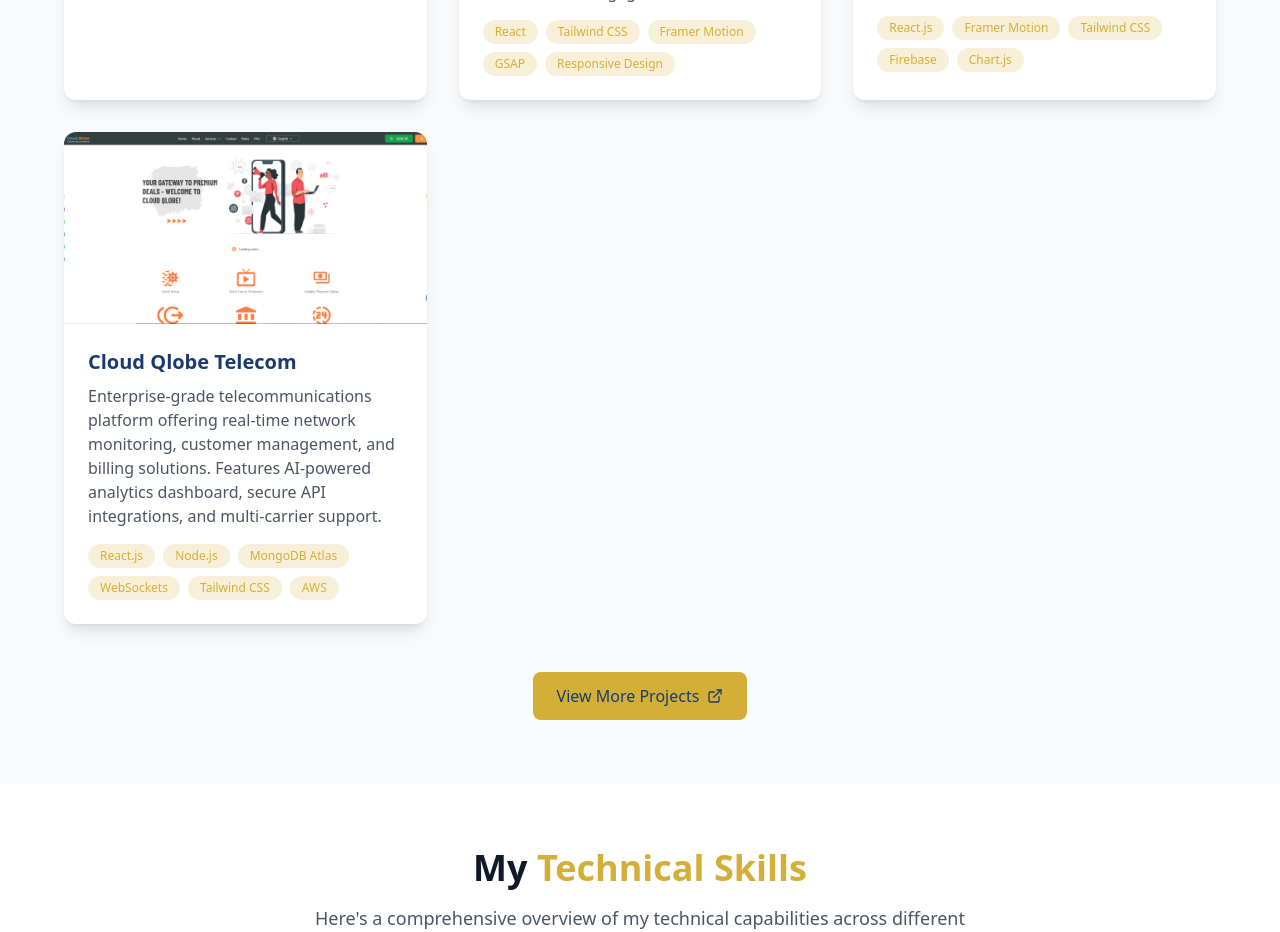
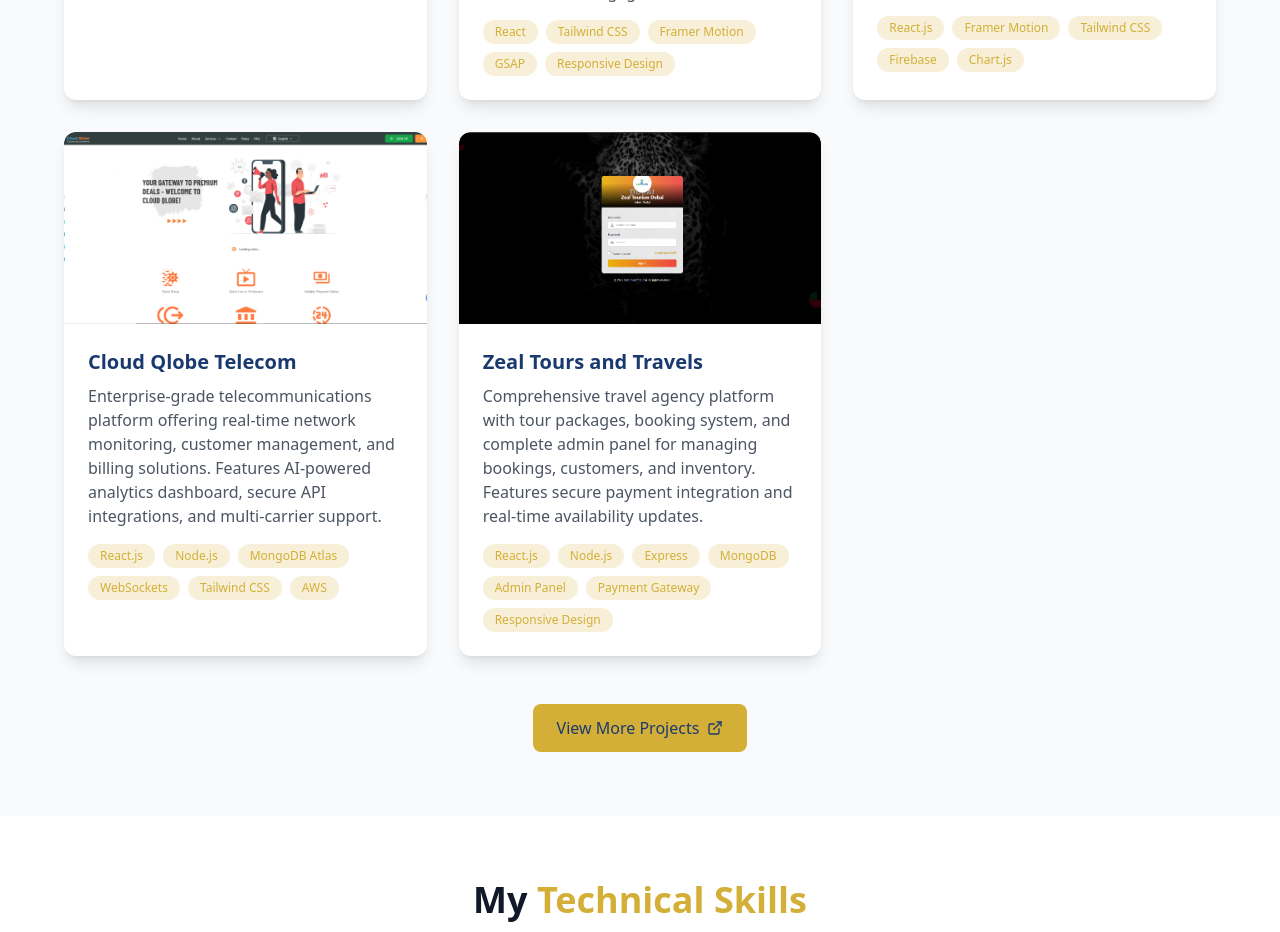
Before and after one commit to farhanparru/-My-Portfolio, a React (Create React App) app: page / in a window 1280 px wide. Shown: the part 1280-2212 px from the top of the page. Built offline with nearby package versions, Linux system fonts and the light colour scheme.

Commit message:
new projects

```diff
--- a/src/components/Projects.jsx
+++ b/src/components/Projects.jsx
@@ -5,6 +5,7 @@
 import technomagic from "../assets/technomagix.png";
 import emirates from "../assets/emiratesGold.png";
 import cloud from "../assets/cloudQlobeuu.png";
+import zealTours from '../assets/zealTourisamAGne.png'
 // Project data
 const projectsData = [
 {
@@ -76,6 +77,39 @@
       "End-to-end encrypted communications",
     ],
   },
+
+  {
+    id: 5,
+    title: "Zeal Tours and Travels",
+    shortTitle: "Zeal Tours",
+    description:
+      "Comprehensive travel agency platform with tour packages, booking system, and complete admin panel for managing bookings, customers, and inventory. Features secure payment integration and real-time availability updates.",
+    tags: [
+      "React.js",
+      "Node.js",
+      "Express",
+      "MongoDB",
+      "Admin Panel",
+      "Payment Gateway",
+      "Responsive Design"
+    ],
+    image: zealTours,
+    github: {
+      frontend: "https://github.com/Sanjay9745/Zeal-Tourism.git",
+      backend: "https://github.com/farhanparru/ZealTourisam-Backend.git",
+      admin: "https://github.com/farhanparru/ZealTourisamAdmin.git"
+    },
+    live: "https://admin-gules-five.vercel.app/",
+    features: [
+      "Complete booking management system",
+      "Role-based admin dashboard",
+      "Real-time package availability",
+      "Multi-payment gateway integration",
+      "Customer relationship management",
+      "Automated email notifications",
+      "Analytics and reporting"
+    ]
+  }
 ];
 
 const Projects = () => {
```
Also changed, not shown: src/assets/zealTourisamAGne.png (added).
